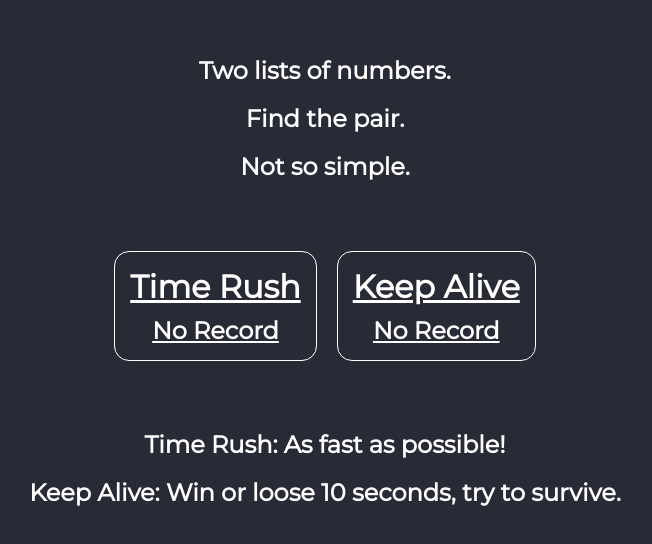
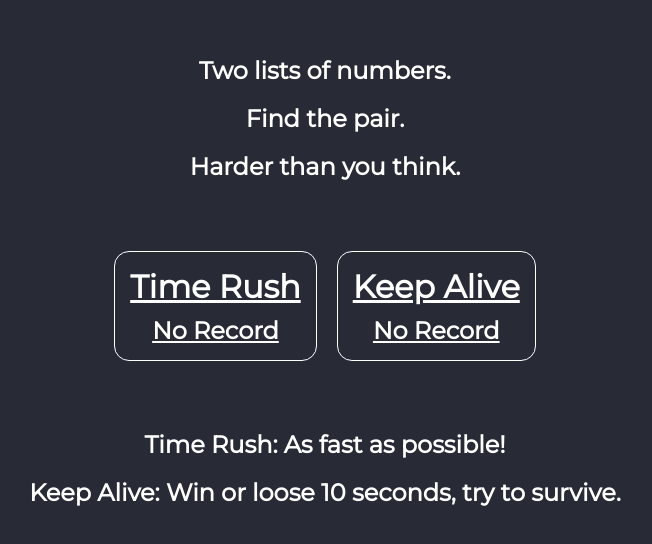
Before and after one commit to mateoox600/Two-One, a React app: page /#/ in a window 1280 px wide. Shown: the part 118-662 px from the top of the page, without its empty margins (315-967 px from the left). Built offline with nearby package versions, Linux system fonts and the light colour scheme; no server answers; the HTML template or start-up script is replaced by a standard one.

Commit message:
Another quality rules changing commit

```diff
--- a/src/static/App.tsx
+++ b/src/static/App.tsx
@@ -26,7 +26,7 @@ export default class App extends React.Component<Props, State> {
                 <h1 className='rules'>
                     Two lists of numbers.<br />
                     Find the pair.<br />
-                    Not so simple.
+                    Harder than you think.
                 </h1>
                 <div id='gamemodes'>
                     <Link to='/time-rush' id='time-rush-link' className='link'>
```
Also changed, not shown: 1 other file (tests, documents, lock files or other folders).
